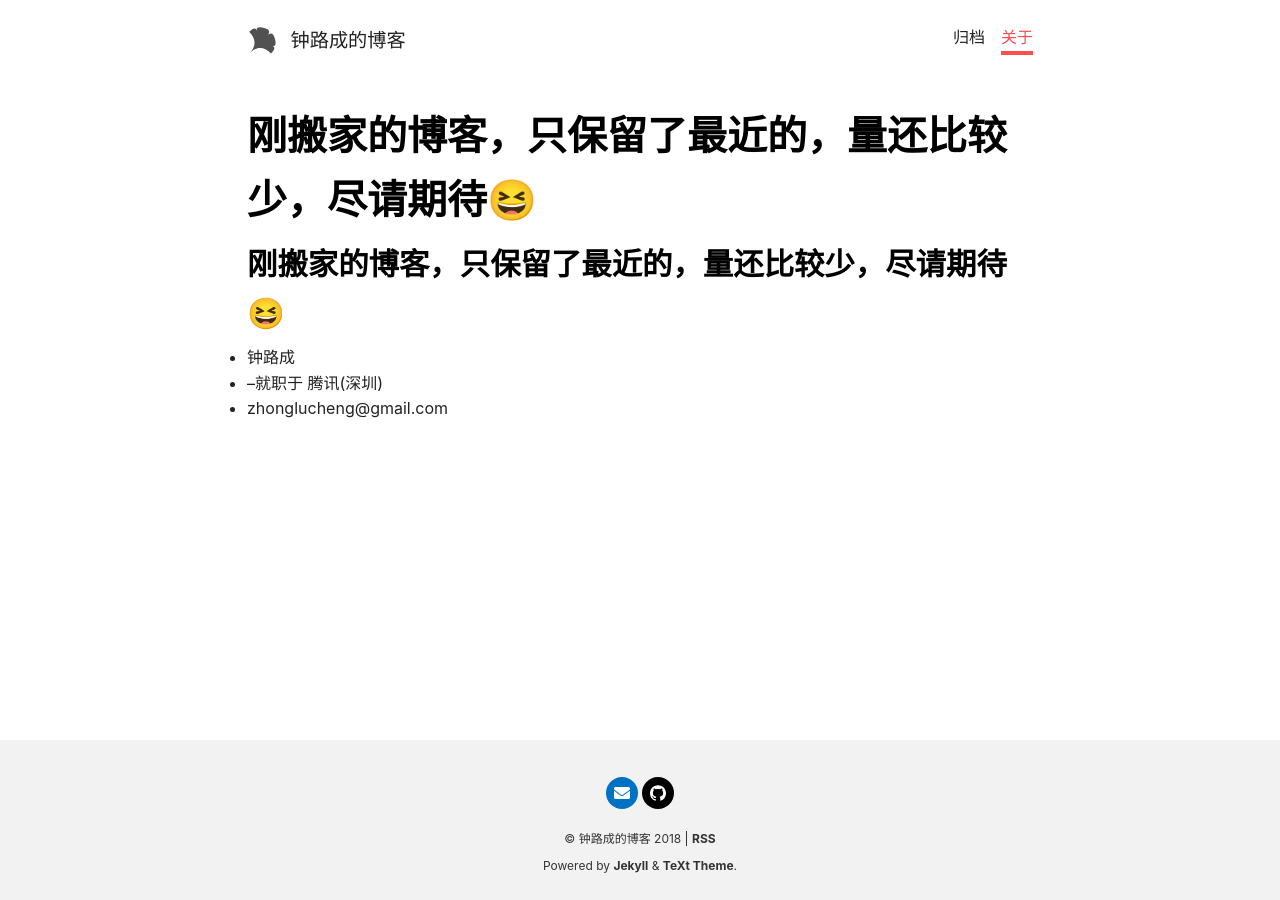
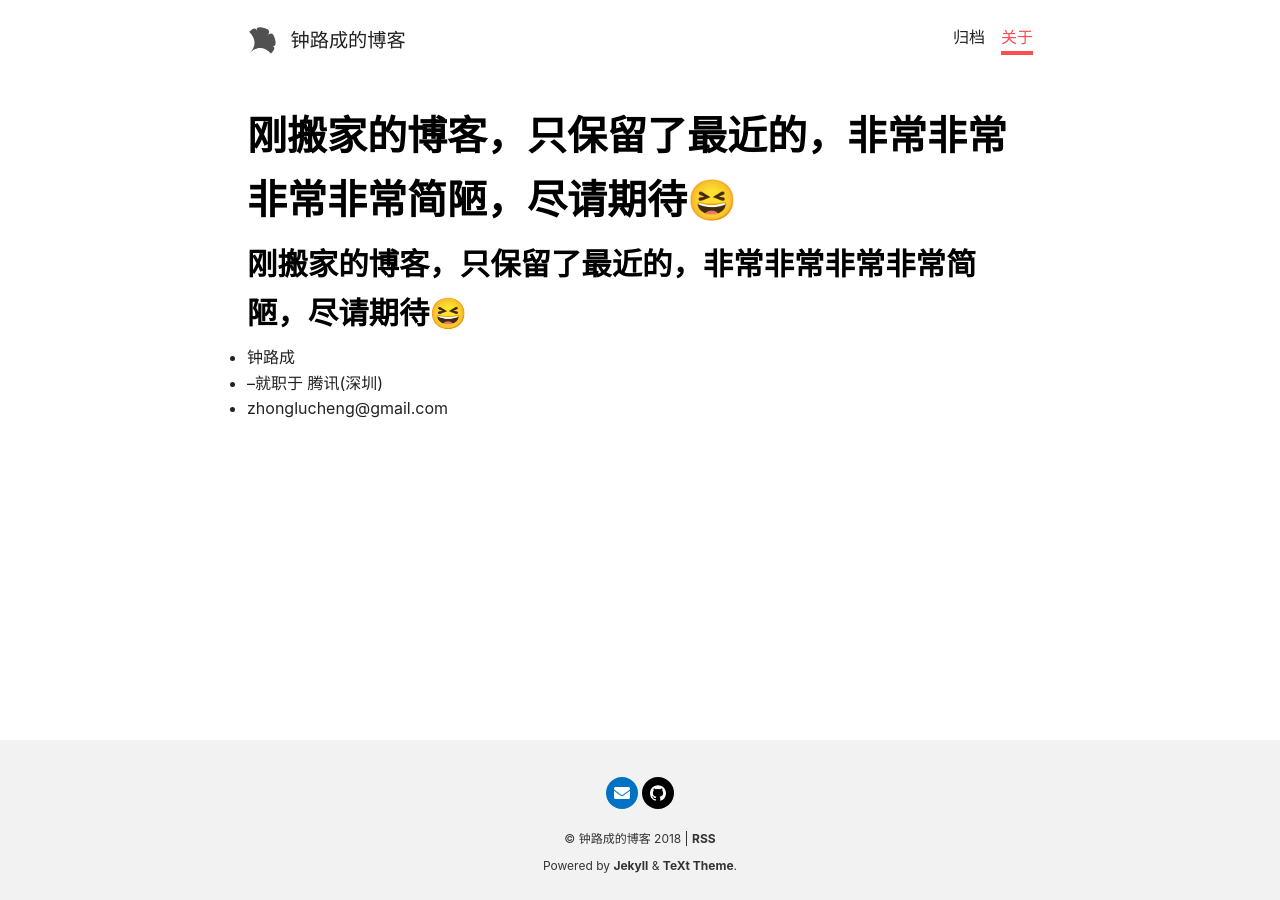
Before and after one commit to luchengzhong/gitblog, a Jekyll site: the page built from about.md, in a window 1280 px wide. Built offline with Jekyll 4.4.1, drawn with Linux system fonts in a browser that asks for light colours; nearby versions of some CDN libraries; our own code applies the rules of GitHub Pages for plain Markdown files.

Commit message:
Update about.md

```diff
--- a/about.md
+++ b/about.md
@@ -1,4 +1,4 @@
-## 刚搬家的博客，只保留了最近的，量还比较少，尽请期待😆
+## 刚搬家的博客，只保留了最近的，非常非常非常非常简陋，尽请期待😆
 
 - 钟路成
 - --就职于 腾讯(深圳)
```
